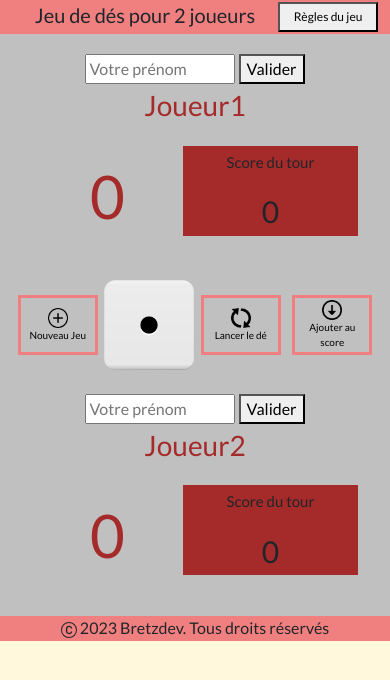
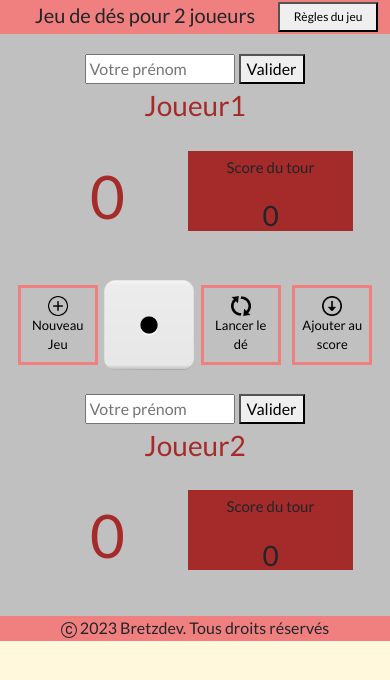
Before and after one commit to Bretzddev/JSGameDice, a plain HTML site: page index.html in a window 390 px wide. Drawn offline with nearby package versions, Linux system fonts and the light colour scheme.

Commit message:
GameDice V2

```diff
--- a/style.css
+++ b/style.css
@@ -63,6 +63,7 @@ input {
     font-size: 12px;
     align-self: center;
     margin-top: 2px;
+    color: black;
 }
 
 h2 {
@@ -85,6 +86,8 @@ h2 {
     width: 175px;
     height: 150px;
     background-color: brown;
+    border: 5px solid;
+    border-color: silver;
     margin-top: 20px;
     margin-left: auto;
     margin-right: auto;
@@ -160,13 +163,15 @@ footer {
     }
 
     .curScore{
-        font-size: 30px;
+        font-size: 28px;
     }
 
     .currentScore{
         width: 175px;
         height: 90px;
         background-color: brown;
+        border: 5px solid;
+        border-color: silver;
         margin-top: 5px;
         margin-left: auto;
         margin-right: auto;
@@ -176,11 +181,12 @@ footer {
 
     .overbtn {
         width: 80px;
-        height: 60px;
+        height: 80px;
         background-color: silver;
-        font-size: 10px;
+        font-size: 13px;
         border: 3px solid;
         border-color: lightcoral;
+        color: black;
     }
 
     .affde {
@@ -191,5 +197,6 @@ footer {
     .imgmenu{
         width: 20px;
         height: 20px;
+        color: brown;
     }
 }
```
